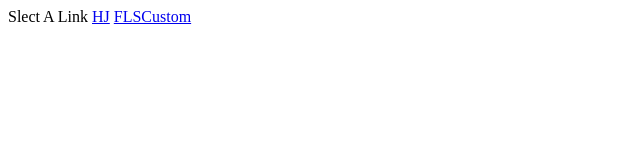
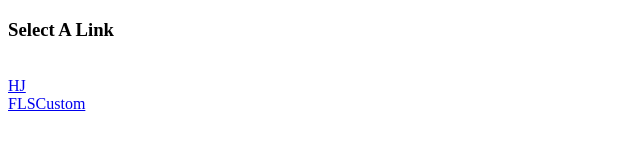
Before and after one commit to hwsknudsen/quicklink, a plain HTML site: page index.html in a window 1280 px wide. Shown: the whole page, without its empty margins (0-640 px from the left). Drawn offline with Linux system fonts and the light colour scheme.

Commit message:
Update index.html

```diff
--- a/index.html
+++ b/index.html
@@ -6,10 +6,11 @@
 </head>
 
 <body>
-Slect A Link
-
+  <h3>Select A Link</h3>
+<br>
 <a href="http://viking-hj.viking.local:81/">HJ</a>
-<a href="http://viking-hj.viking.local/VikingFLSMenu/FLS.HTML">FLSCustom</a>
+<br>
+  <a href="http://viking-hj.viking.local/VikingFLSMenu/FLS.HTML">FLSCustom</a>
 
 
 </body>
```
